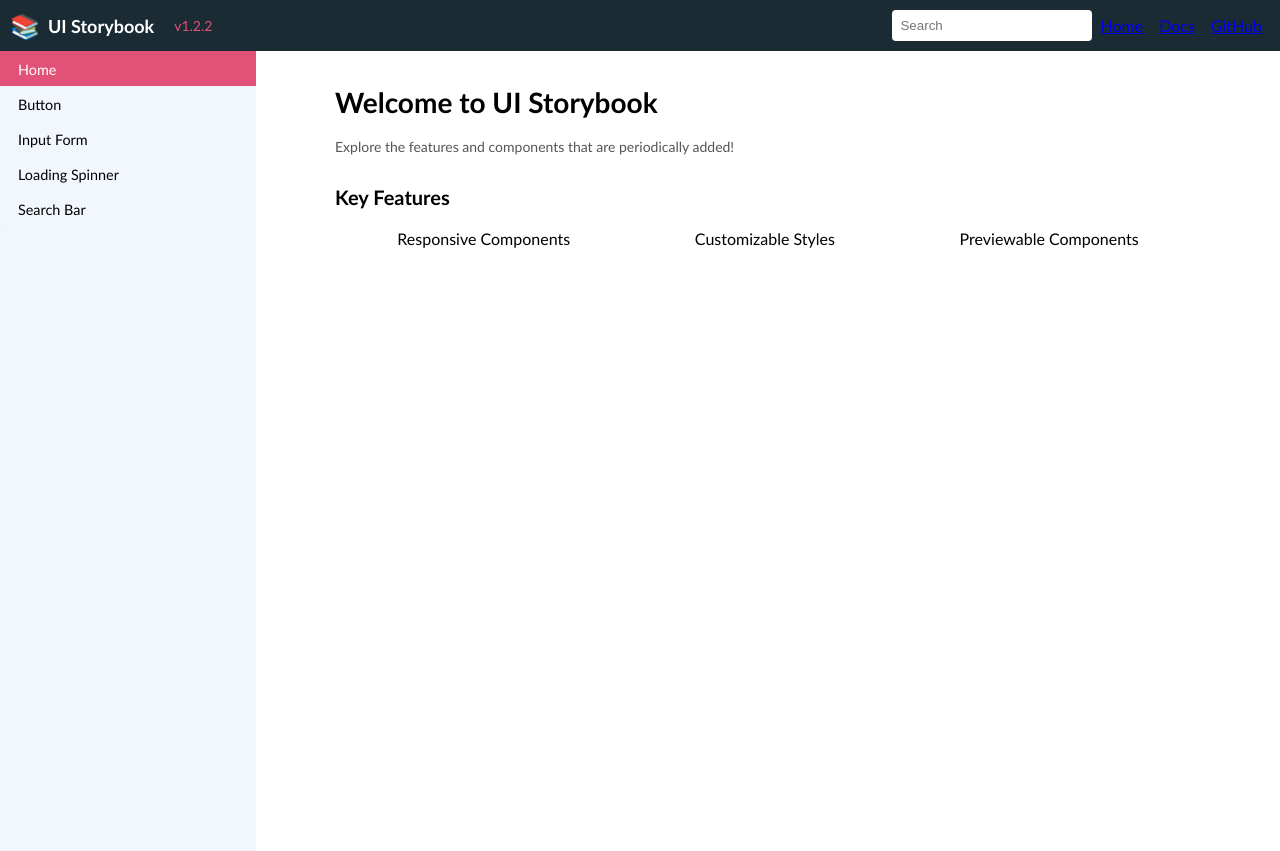
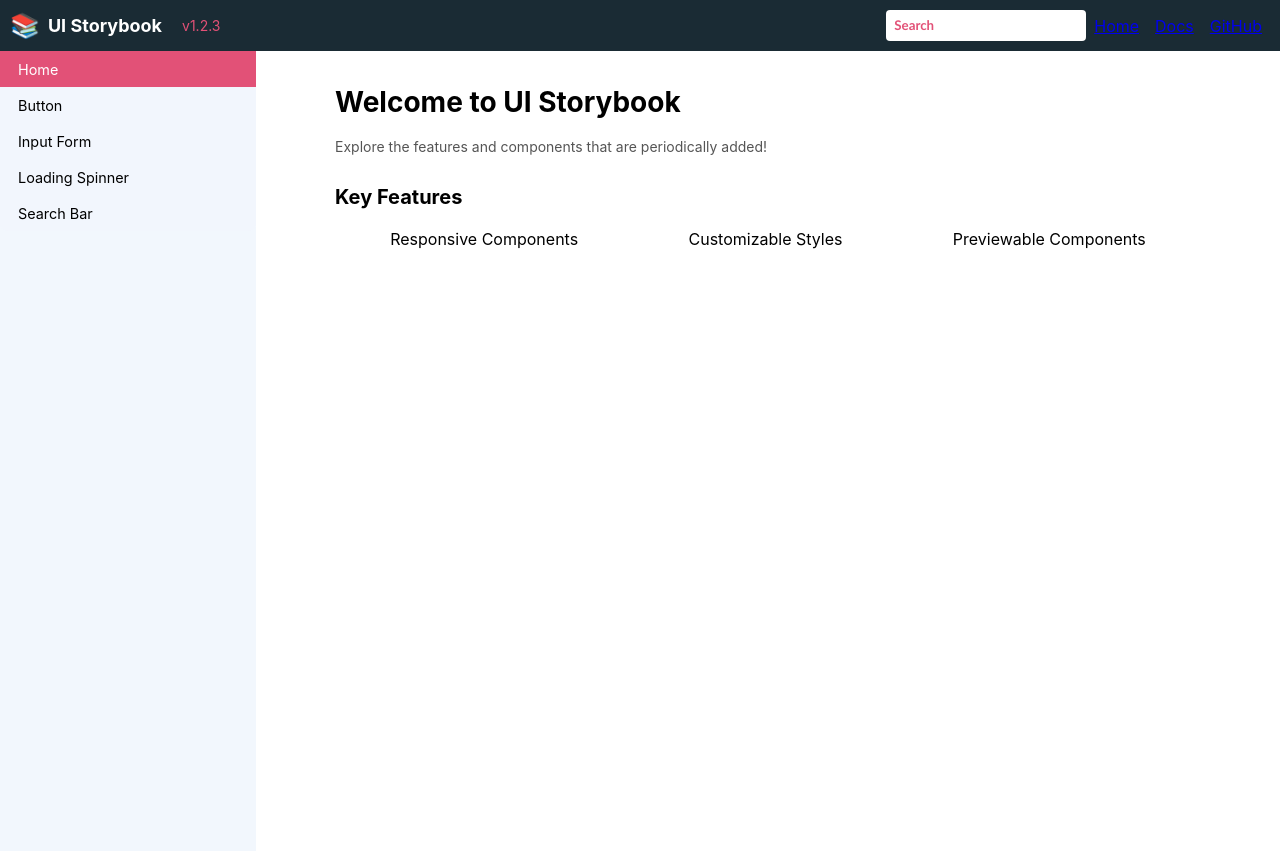
Before and after one commit to justfrankie/ui-storybook, a React (Create React App) app: page / in a window 1280 px wide. Built offline with nearby package versions, Linux system fonts and the light colour scheme.

Commit message:
react router implementation

```diff
--- a/package.json
+++ b/package.json
@@ -1,6 +1,6 @@
 {
   "homepage": "https://justfrankie.github.io/ui-storybook",
-  "version": "1.2.2",
+  "version": "1.2.3",
   "private": true,
   "dependencies": {
     "@fortawesome/fontawesome-svg-core": "^6.5.1",
--- a/src/App.css
+++ /dev/null
@@ -1,13 +0,0 @@
-body {
-  margin: 0;
-  font-family: -apple-system, BlinkMacSystemFont, "Segoe UI", "Roboto", "Oxygen",
-    "Ubuntu", "Cantarell", "Fira Sans", "Droid Sans", "Helvetica Neue",
-    sans-serif;
-  -webkit-font-smoothing: antialiased;
-  -moz-osx-font-smoothing: grayscale;
-  font-family: "PT Sans", Calibri, Tahoma, sans-serif;
-}
-
-code {
-  font-family: monospace;
-}
--- a/src/App.jsx
+++ b/src/App.jsx
@@ -3,52 +3,22 @@ import MainWindow from "./components/layout/MainWindow.jsx";
 import SideNavigation from "./components/layout/SideNavigation.jsx";
 import TopNavigationBar from "./components/layout/TopNavigationBar.jsx";
 import componentsList from "./componentsList.jsx";
-import "./App.css";
-
-const styles = {
-  mainContainer: {
-    width: "100%",
-    height: "100vh",
-  },
-  topNavContainer: {
-    width: "100%",
-  },
-  bottomContainer: {
-    display: "flex",
-  },
-  sideNav: {
-    backgroundColor: "rgb(165 195 239 / 14%)",
-    width: "20%",
-    height: "100vh",
-  },
-  componentsListContainer: {},
-  componentsList: {
-    listStyle: "none",
-    borderTop: "1px solid gray",
-    borderBottom: "1px solid gray",
-    padding: "3px 5px",
-    color: "#4e4e4e",
-  },
-  mainWindow: {
-    width: "70%",
-    margin: "0 auto",
-  },
-};
+import appStyles from "./App.module.css";
 
 const App = () => {
   const [currentComponent, setCurrentComponent] = useState(componentsList[0]);
 
   return (
-    <div style={styles.mainContainer}>
-      <div style={styles.topNavContainer}>
+    <div className={appStyles.mainContainer}>
+      <div className={appStyles.topNavContainer}>
         <TopNavigationBar
           componentsList={componentsList}
           currentComponent={currentComponent}
           setCurrentComponent={setCurrentComponent}
         />
       </div>
-      <div style={styles.bottomContainer}>
-        <nav style={styles.sideNav}>
+      <div className={appStyles.bottomContainer}>
+        <nav className={appStyles.sideNav}>
           <SideNavigation
             componentsList={componentsList}
             currentComponent={currentComponent}
@@ -56,7 +26,7 @@ const App = () => {
             setCurrentComponent={setCurrentComponent}
           />
         </nav>
-        <div style={styles.mainWindow}>
+        <div className={appStyles.mainWindow}>
           <MainWindow currentComponent={currentComponent} />
         </div>
       </div>
--- /dev/null
+++ b/src/App.module.css
@@ -0,0 +1,43 @@
+body {
+  margin: 0;
+  font-family: BlinkMacSystemFont, "Segoe UI", "Roboto", "Oxygen", "Ubuntu",
+    "Cantarell", "Fira Sans", "Droid Sans", "Helvetica Neue", sans-serif;
+  -webkit-font-smoothing: antialiased;
+  -moz-osx-font-smoothing: grayscale;
+}
+
+code {
+  font-family: monospace;
+}
+
+.mainContainer {
+  width: 100%;
+  height: 100vh;
+}
+
+.topNavContainer {
+  width: 100%;
+}
+
+.bottomContainer {
+  display: flex;
+}
+
+.sideNav {
+  background-color: rgb(165 195 239 / 14%);
+  width: 20%;
+  height: 100vh;
+}
+
+.componentsList {
+  list-style: none;
+  border-top: 1px solid gray;
+  border-bottom: 1px solid gray;
+  padding: 3px 5px;
+  color: #4e4e4e;
+}
+
+.mainWindow {
+  width: 70%;
+  margin: 0 auto;
+}
--- a/src/components/ui-components/SearchBar.module.css
+++ b/src/components/ui-components/SearchBar.module.css
@@ -9,6 +9,14 @@
   border: none;
   position: relative;
   width: 100%;
+  color: #e25177;
+  font-weight: 600;
+}
+
+.searchResultsInput::placeholder {
+  font-family: "Trebuchet MS", "Lucida Sans Unicode", "Lucida Grande",
+    "Lucida Sans", Arial, sans-serif;
+  color: #e25177;
 }
 
 .searchResultsInput:focus {
```
Also changed, not shown: 1 other file (tests, documents, lock files or other folders).
